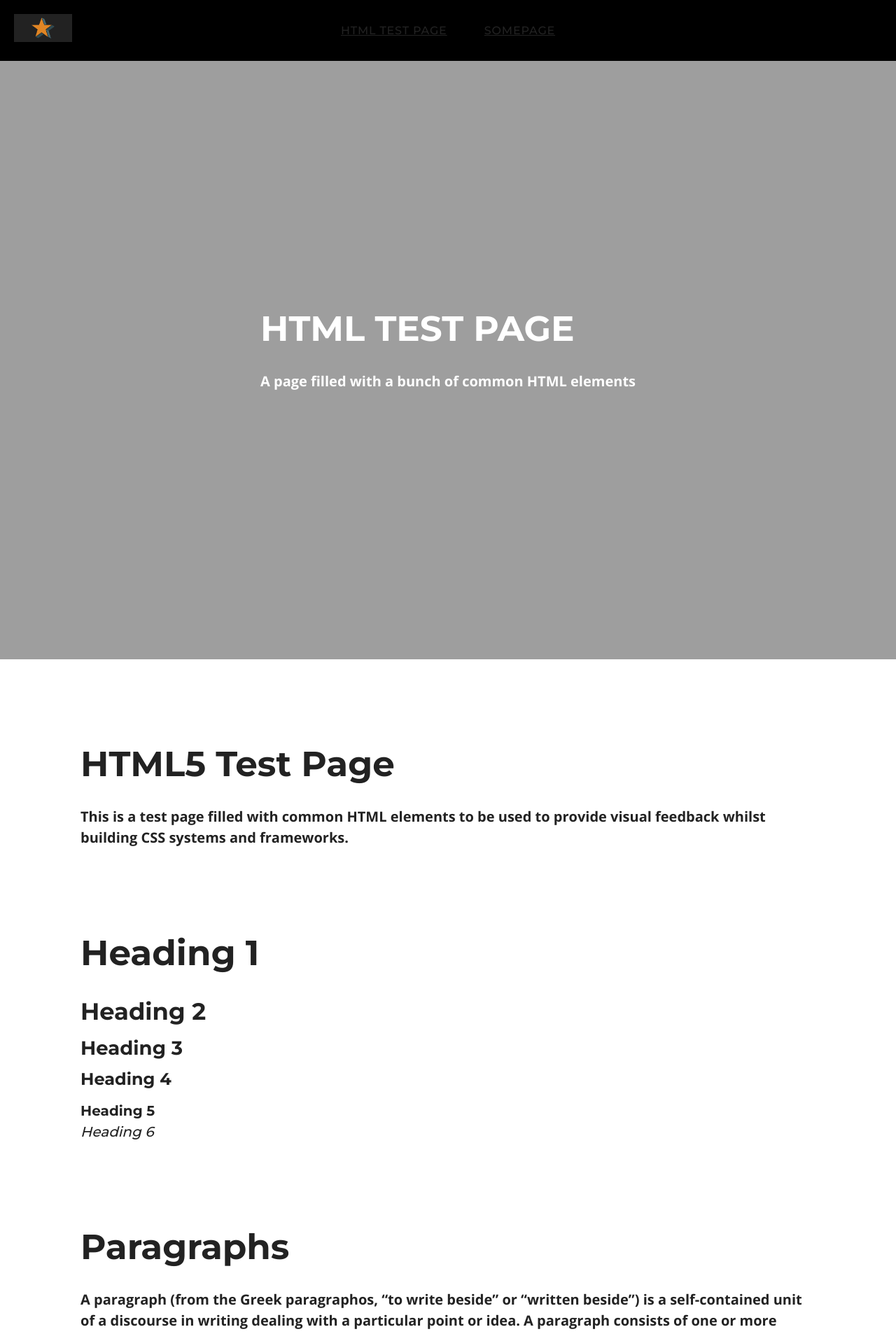
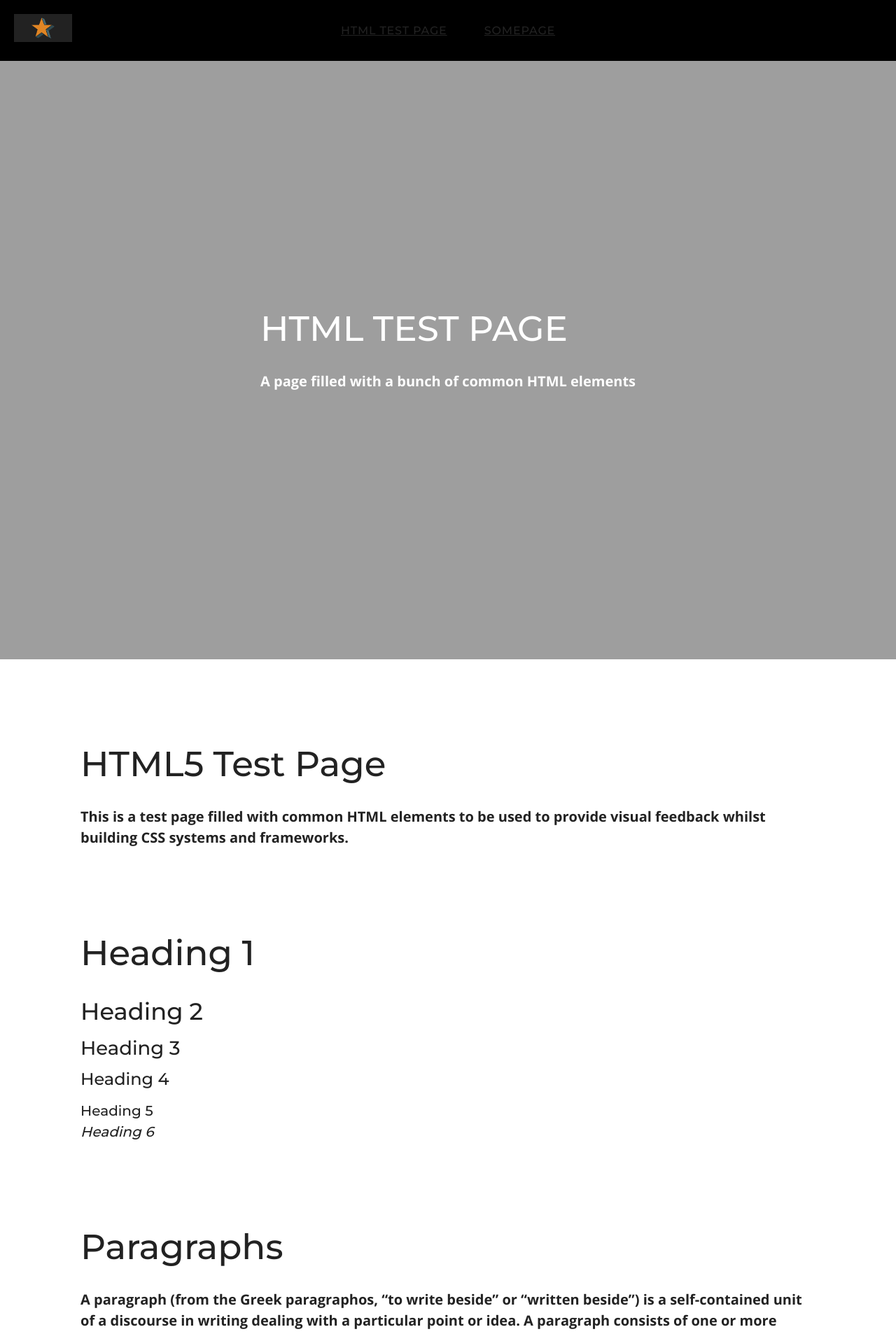
Before and after one commit to jerturowetz/jekyll-gutenberg-html5, a Jekyll site: the page built from src/pages/index-test.html, in a window 1280 px wide. Shown: the top 1906 px of the page at 70% size. Built offline with Jekyll 4.4.1, drawn with Linux system fonts in a browser that asks for light colours.

Commit message:
add font-weights as variables for menu & headings

```diff
--- a/src/_sass/base/_variables.scss
+++ b/src/_sass/base/_variables.scss
@@ -2,8 +2,14 @@
 
 // Theme / Fonts
 $font-body: 'Open Sans', 'Helvetica', sans-serif;
+$base-font-weight: 600;
+
 $font-headings: 'Montserrat', 'Helvetica Neue', sans-serif;
+$heading-font-weight: normal;
+
 $font-menu: $font-headings;
+$menu-font-weight: normal;
+$menu-font-weight--current: normal;
 
 // Paragraph indenting
 $paragraph-indent: false; // [ true / false ]
--- a/src/_sass/theme/_main-menu.scss
+++ b/src/_sass/theme/_main-menu.scss
@@ -33,7 +33,7 @@
         display: inline-block;
         font: #{$menu-item-font-size/1} $font-menu;
         padding: $menu-item-padding;
-        font-weight: 400;
+        font-weight: $menu-font-weight;
         text-transform: uppercase;
         letter-spacing: 0.05em;
         margin: 0 1em 0 0;
@@ -43,7 +43,7 @@
         }
 
         &--current {
-            font-weight: 700;
+            font-weight: $menu-font-weight--current;
         }
 
     }
--- a/src/_sass/typography/_heading.scss
+++ b/src/_sass/typography/_heading.scss
@@ -20,6 +20,7 @@ $headings: (
         @include margin-top(nth($properties, 3));
         @include margin-bottom(nth($properties, 4));
         color: $color-font-headings;
+        font-weight: $heading-font-weight;
     }
 }
 
```
